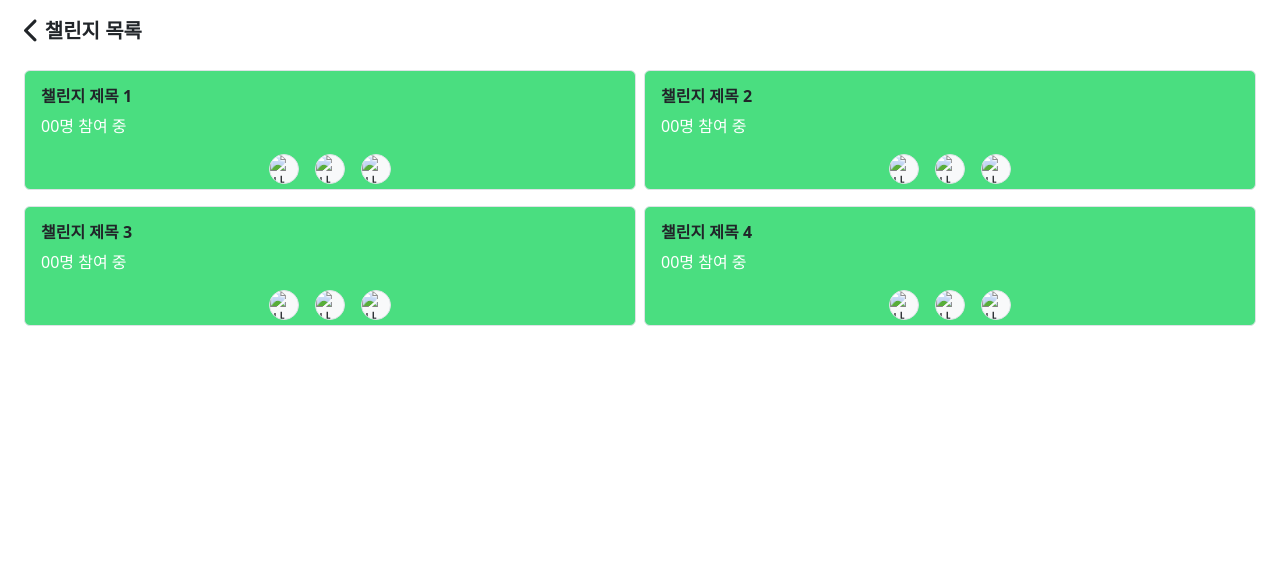
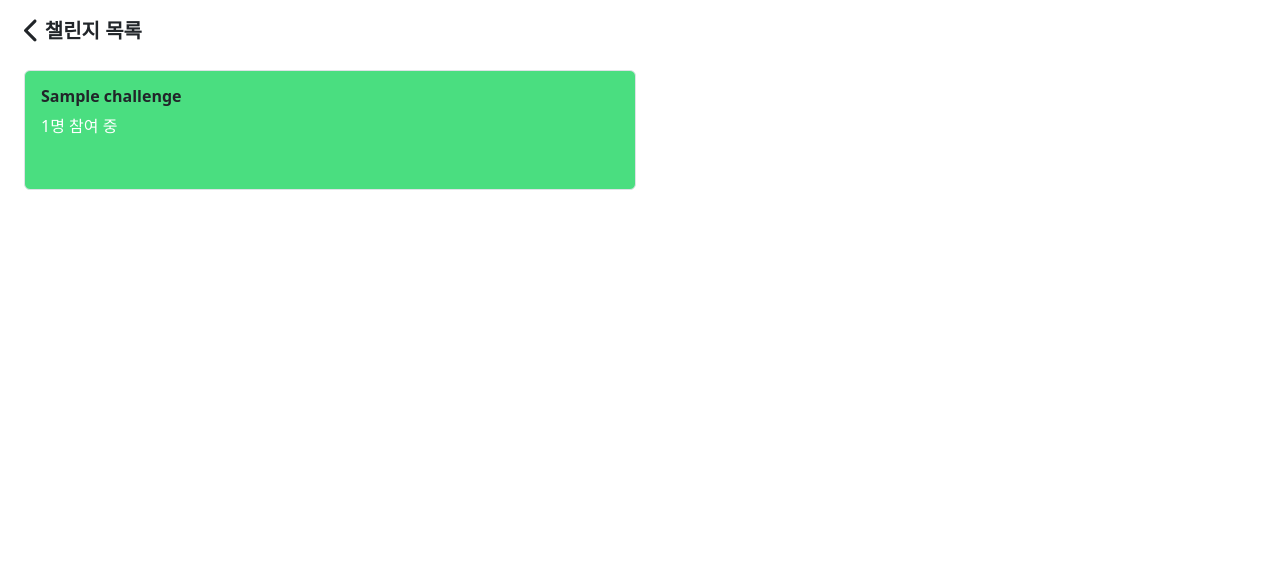
Before and after one commit to ahpicl64/jungle-306-team7, a Flask app: page /challenge in a window 1280 px wide. Shown: the top 566 px of the page. Run offline with Flask 3, Linux system fonts and the light colour scheme; a database or web service that is not in the repository returns one stand-in record (values such as "Sample title"); some web fonts are replaced.

Commit message:
feat: Jinja를 통한 Challenge 목록 SSR 기능 구현 - Challenge list 에서 특정 challenge 클릭 시 id를 통해 detail페이지로 이동 구현 - detail 페이지 내 해당 challenge 정보 불러오기 구현

```diff
--- a/apis/challenge_api.py
+++ b/apis/challenge_api.py
@@ -5,14 +5,13 @@ from pymongo import MongoClient
 
 client = MongoClient("mongodb://localhost:27017/")
 db = client.jungle7
-challenges = db.challenges #챌린지 컬렉션
-generate_routes = Blueprint('generate', __name__) # 블루프린트 생성
+challenges = db.challenges  # 챌린지 컬렉션
+challenge_routes = Blueprint("challenge", __name__)  # 블루프린트 생성
 
 
-
-@generate_routes.route("/api/challenge", methods=["POST"])
+@challenge_routes.route("/api/challenge", methods=["POST"])
 def generate_challenge():
-    data = request.json #파싱
+    data = request.json  # 파싱
 
     name_receive = data.get("name")
     start_date_receive = data.get("start_date")
@@ -23,12 +22,9 @@ def generate_challenge():
 
     duration = get_duration(start_date_receive, end_date_receive)
 
-    challenge_id = ObjectId()
-
     challenge = {
-        "challenge_id": str(challenge_id),
         "name": name_receive,
-        #   "host_user_id": host_user_id,
+        "host_user_id": request.cookies.get("user_id"),
         "start_date": start_date_receive,
         "end_date": end_date_receive,
         "duration": duration,
@@ -38,14 +34,33 @@ def generate_challenge():
         "participants": [],
     }
 
-    db.challenges.insert_one(challenge)
+    db.challenges.insert_one(challenge).inserted_id
     return jsonify({"result": "success"})
 
 
 def get_duration(start_date_str, end_date_str):
     # str 형태의 날짜를 datetime으로 변환
-    start_dt = datetime.strptime(start_date_str, '%Y-%m-%d')
-    end_dt = datetime.strptime(end_date_str, '%Y-%m-%d')
+    start_dt = datetime.strptime(start_date_str, "%Y-%m-%d")
+    end_dt = datetime.strptime(end_date_str, "%Y-%m-%d")
     result = end_dt - start_dt
 
-    return result.days
+    return result.days + 1
+
+# 챌린지 목록 라우팅
+@challenge_routes.route("/challenge")
+def challenge_list():
+    challenges_data = list(challenges.find({}))
+
+    for challenge in challenges_data:
+        challenge["_id"] = str(challenge.get("_id"))
+
+    return render_template("chal_list.html", challenges=challenges_data)
+
+@challenge_routes.route("/challenge/<id>")
+# 접속된 url에 있는 값(challenge/~id)을 변수로 받아 함수 인자로 전달
+def detail(id):
+    # challenges 내의 "_id"중 받아온 id와 일치하는지 확인(이때 ObjectId로 형변환)
+    challenge = db.challenges.find_one({"_id": ObjectId(id)})
+
+    # id가 일치하는 challenge를 detail.html로 render해서 challenge로 보냄
+    return render_template("chal_detail.html", challenge=challenge)
--- a/app.py
+++ b/app.py
@@ -6,7 +6,7 @@ from flask_jwt_extended import JWTManager
 
 # auth 관련 api import
 from apis.user_api import auth_routes
-from apis.challenge_api import generate_routes
+from apis.challenge_api import challenge_routes
 
 app = Flask(__name__)
 
@@ -28,7 +28,7 @@ jwt = JWTManager(app)
 # === 블루프린트 등록 ===
 app.register_blueprint(auth_routes)
 # *** 각 import한 api 블루프린트 등록
-app.register_blueprint(generate_routes)
+app.register_blueprint(challenge_routes)
 
 #  === HTML 렌더링 ===
 @app.route('/')
@@ -50,9 +50,9 @@ def signIn():
 def list():
     return render_template('chal_list.html')
 
-@app.route('/detail')
-def detail():
-    return render_template('chal_detail.html')
+@app.route('/challenge/<id>')
+def detail(id):
+    return render_template('chal_detail.html', challenge_id=id)
 
 @app.route('/generate')
 def generate():
--- a/templates/chal_list.html
+++ b/templates/chal_list.html
@@ -40,88 +40,32 @@
             </div>
             <!-- 챌린지 목록 카드 -->
             <div class="row gx-2 gy-3">
-                <!-- 첫 번째 카드 -->
-                <div class="col-6 col-md-6">
+                <!-- jinja 반복문 활용, 각 챌린지 데이터 렌더 -->
+                {% for challenge in challenges %}
+                <div class="col-6 col-md-6" onclick="gotodetail('{{challenge._id}}')">
                     <div class="border p-3 rounded" style="background-color: #4ade80; height: 120px;">
                         <!-- 제목과 인원 -->
                         <div class="d-grid">
-                            <h2 class="fs-6 fw-bold">챌린지 제목 1</h2>
-                            <p class="text-white">00명 참여 중</p>
+                            <h2 class="fs-6 fw-bold">{{ challenge.name }}</h2>
+                            <p class="text-white">{{ challenge.participants | length }}명 참여 중</p>
                         </div>
                         <!-- 사용자 프로필 사진 -->
-                        <div class="d-flex justify-content-center align-items-center gap-3">
+                        <!-- jinja 구문으로 반복해서 사용자들의 사진을 불러오도록
+                         제한사항 : 모든 사진을 불러오게되어 수평스크롤 하게됨,
+                         불러올 사진 수를 제한하거나 조치
+                         아직 DB에 사용자별 사진 없음.-->
+                        <!-- <div class="d-flex justify-content-center align-items-center gap-3">
                             <img id="profilePreview" src="" class="rounded-circle bg-light border" width="30"
                                 height="30" alt="사용자 프로필">
                             <img id="profilePreview" src="" class="rounded-circle bg-light border" width="30"
                                 height="30" alt="사용자 프로필">
                             <img id="profilePreview" src="" class="rounded-circle bg-light border" width="30"
                                 height="30" alt="사용자 프로필">
+                        </div> -->
                     </div>
                 </div>
-                </div>
-
-                <!-- 두 번째 카드 -->
-                <div class="col-6 col-md-6">
-                    <div class="border p-3 rounded" style="background-color: #4ade80; height: 120px;">
-                        <!-- 제목과 인원 -->
-                        <div class="d-grid">
-                            <h2 class="fs-6 fw-bold">챌린지 제목 2</h2>
-                            <p class="text-white">00명 참여 중</p>
-                        </div>
-                        <!-- 사용자 프로필 사진 -->
-                        <div class="d-flex justify-content-center align-items-center gap-3">
-                            <img id="profilePreview" src="" class="rounded-circle bg-light border" width="30"
-                                height="30" alt="사용자 프로필">
-                            <img id="profilePreview" src="" class="rounded-circle bg-light border" width="30"
-                                height="30" alt="사용자 프로필">
-                            <img id="profilePreview" src="" class="rounded-circle bg-light border" width="30"
-                                height="30" alt="사용자 프로필">
-                        </div>
-                    </div>
-                </div>
-
-
-                <!-- 세 번째 카드 -->
-                <div class="col-6 col-md-6">
-                    <div class="border p-3 rounded" style="background-color: #4ade80; height: 120px;">
-                        <!-- 제목과 인원 -->
-                        <div class="d-grid">
-                            <h2 class="fs-6 fw-bold">챌린지 제목 3</h2>
-                            <p class="text-white">00명 참여 중</p>
-                        </div>
-                        <!-- 사용자 프로필 사진 -->
-                        <div class="d-flex justify-content-center align-items-center gap-3">
-                            <img id="profilePreview" src="" class="rounded-circle bg-light border" width="30"
-                                height="30" alt="사용자 프로필">
-                            <img id="profilePreview" src="" class="rounded-circle bg-light border" width="30"
-                                height="30" alt="사용자 프로필">
-                            <img id="profilePreview" src="" class="rounded-circle bg-light border" width="30"
-                                height="30" alt="사용자 프로필">
-                        </div>
-                    </div>
-                </div>
-
-
-                <!-- 네 번째 카드 -->
-                <div class="col-6 col-md-6">
-                    <div class="border p-3 rounded" style="background-color: #4ade80; height: 120px;">
-                        <!-- 제목과 인원 -->
-                        <div class="d-grid">
-                            <h2 class="fs-6 fw-bold">챌린지 제목 4</h2>
-                            <p class="text-white">00명 참여 중</p>
-                        </div>
-                        <!-- 사용자 프로필 사진 -->
-                        <div class="d-flex justify-content-center align-items-center gap-3">
-                            <img id="profilePreview" src="" class="rounded-circle bg-light border" width="30"
-                                height="30" alt="사용자 프로필">
-                            <img id="profilePreview" src="" class="rounded-circle bg-light border" width="30"
-                                height="30" alt="사용자 프로필">
-                            <img id="profilePreview" src="" class="rounded-circle bg-light border" width="30"
-                                height="30" alt="사용자 프로필">
-                        </div>
-                    </div>
-                </div>
-            </div>
+                <!-- 챌린지 렌더 반문 종료 -->
+                {% endfor %}
 
 
                 <!-- 더보기 버튼 -->
@@ -137,8 +81,8 @@
             </div>
         </div>
         <script>
-        function gotomain() {
-
+            function gotodetail(id) {
+                window.location.href=`/challenge/${id}`
             }
 
             function gotoGenerateChal() {
```
Also changed, not shown: templates/chal_detail.html (+16 -35 lines). Lines whose indentation alone changed are shown as unchanged.
